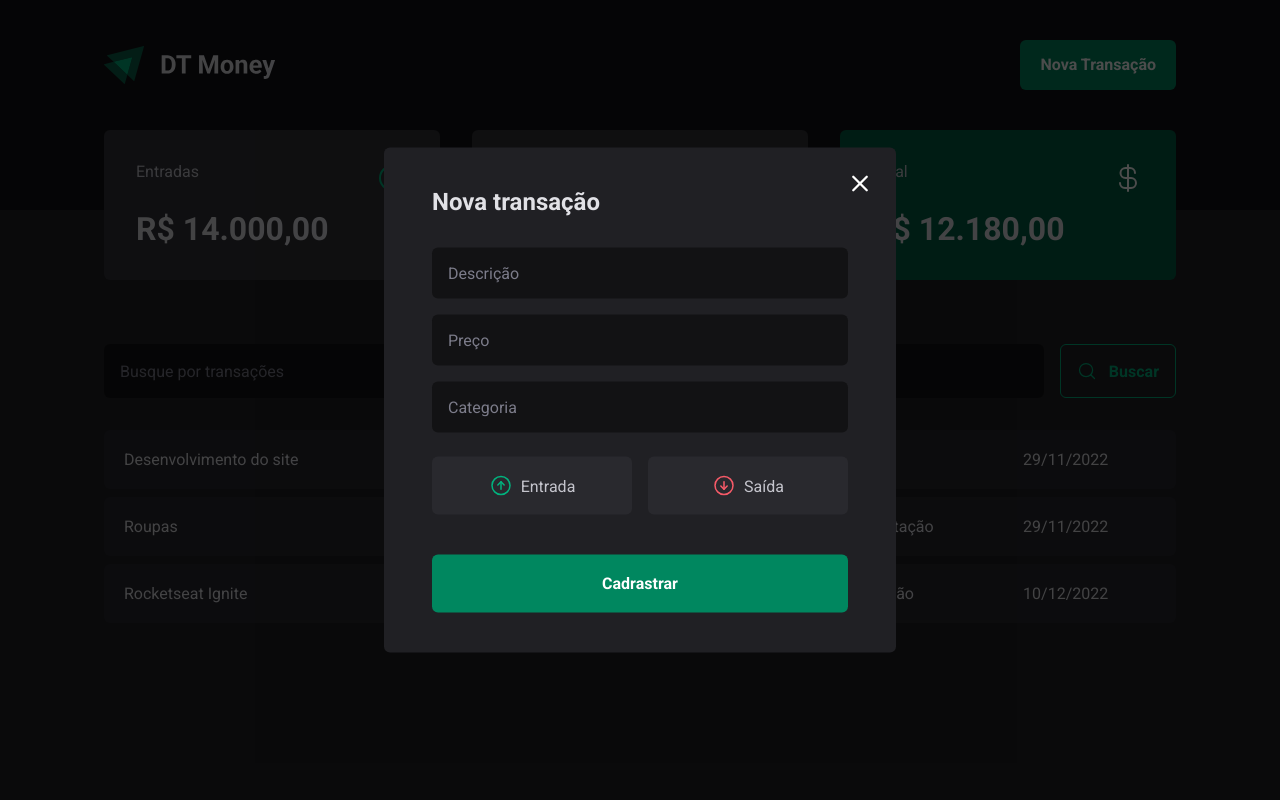
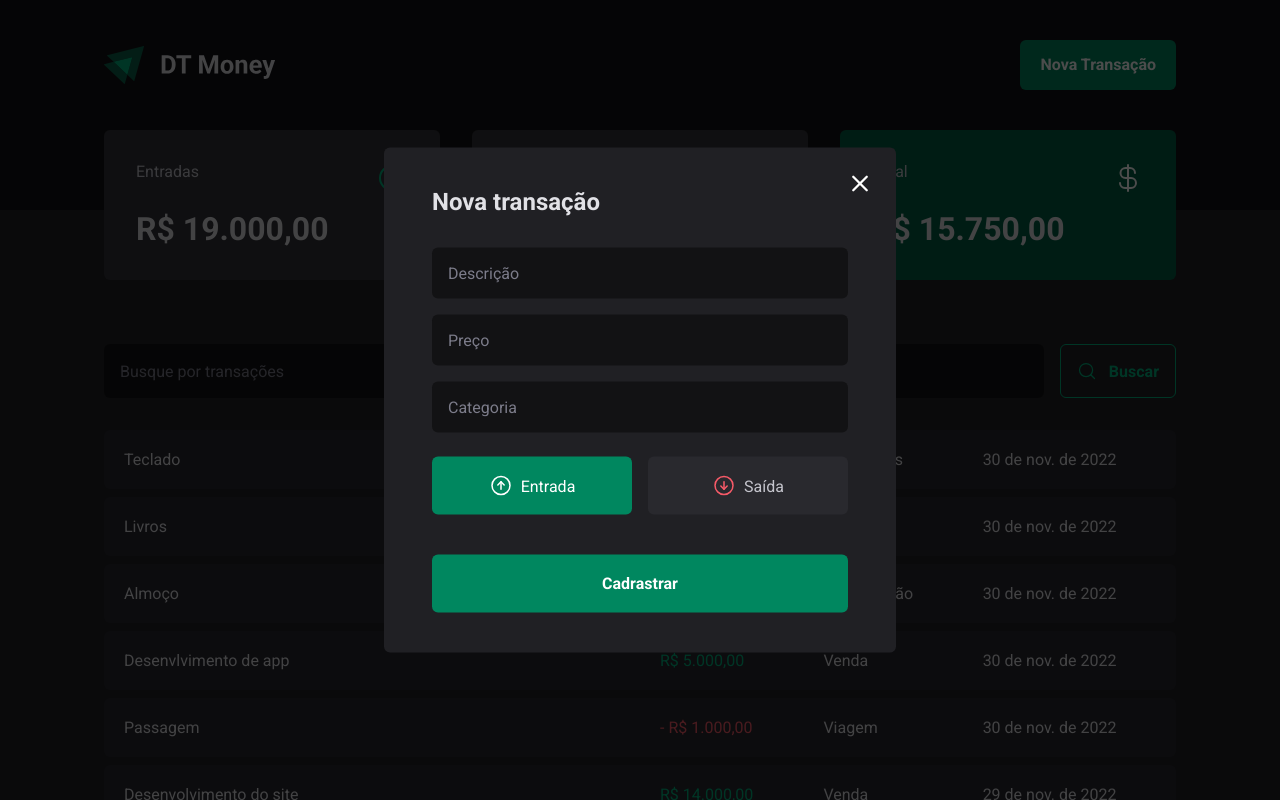
Before and after one commit to Tonysw2/03-ignite-challenge, a React (Vite) app: page / in a window 1280 px wide. Both pictures are taken after a click on the button "Nova Transação". Shown: the top 800 px of the page. Built offline with nearby package versions, Linux system fonts and the light colour scheme; data requests are answered from the project's data file.

Commit message:
Finished applicattion

```diff
--- a/package.json
+++ b/package.json
@@ -11,13 +11,17 @@
     "lint": "eslint src --ext .ts,.tsx"
   },
   "dependencies": {
+    "@hookform/resolvers": "^2.9.10",
     "@radix-ui/react-dialog": "^1.0.2",
     "@radix-ui/react-radio-group": "^1.1.0",
     "@types/styled-components": "^5.1.26",
+    "axios": "^1.2.0",
     "phosphor-react": "^1.4.1",
     "react": "^18.2.0",
     "react-dom": "^18.2.0",
-    "styled-components": "^5.3.6"
+    "react-hook-form": "^7.40.0",
+    "styled-components": "^5.3.6",
+    "zod": "^3.19.1"
   },
   "devDependencies": {
     "@rocketseat/eslint-config": "^1.1.3",
--- a/server.json
+++ b/server.json
@@ -22,7 +22,47 @@
       "type": "outcome",
       "category": "Educação",
       "price": 1770,
-      "createdAt": "2022-12-10T20:20:29.147Z"
+      "createdAt": "2022-11-11T20:20:29.147Z"
+    },
+    {
+      "description": "Passagem",
+      "price": 1000,
+      "category": "Viagem",
+      "type": "outcome",
+      "createdAt": "2022-11-30T14:13:02.504Z",
+      "id": 4
+    },
+    {
+      "description": "Desenvlvimento de app",
+      "price": 5000,
+      "category": "Venda",
+      "type": "income",
+      "createdAt": "2022-11-30T14:15:23.703Z",
+      "id": 5
+    },
+    {
+      "description": "Almoço",
+      "price": 30,
+      "category": "Alimentação",
+      "type": "outcome",
+      "createdAt": "2022-11-30T14:27:33.750Z",
+      "id": 6
+    },
+    {
+      "description": "Livros",
+      "price": 100,
+      "category": "Leitura",
+      "type": "outcome",
+      "createdAt": "2022-11-30T15:06:41.147Z",
+      "id": 7
+    },
+    {
+      "description": "Teclado",
+      "price": 300,
+      "category": "Eletronicos",
+      "type": "outcome",
+      "createdAt": "2022-11-30T15:10:42.970Z",
+      "id": 8
     }
   ]
 }
--- a/src/components/Header/index.tsx
+++ b/src/components/Header/index.tsx
@@ -1,20 +1,27 @@
 import * as Dialog from '@radix-ui/react-dialog'
+import { useState } from 'react'
 import Logo from '../../assets/Logo.svg'
 import { NewTransactionModal } from '../NewTransactionModal'
 import { HeaderContainer, HeaderContent, NewTransactionButton } from './styles'
 
 export function Header() {
+  const [isOpen, setIsOpen] = useState(false)
+
+  function openModalStateChange() {
+    setIsOpen(false)
+  }
+
   return (
     <HeaderContainer>
       <HeaderContent>
         <img src={Logo} alt="" />
 
-        <Dialog.Root>
+        <Dialog.Root open={isOpen} onOpenChange={setIsOpen}>
           <Dialog.Trigger asChild>
             <NewTransactionButton>Nova Transação</NewTransactionButton>
           </Dialog.Trigger>
 
-          <NewTransactionModal />
+          <NewTransactionModal openModalStateChange={openModalStateChange} />
         </Dialog.Root>
       </HeaderContent>
     </HeaderContainer>
--- a/src/components/NewTransactionModal/index.tsx
+++ b/src/components/NewTransactionModal/index.tsx
@@ -1,5 +1,11 @@
+import { zodResolver } from '@hookform/resolvers/zod'
 import * as Dialog from '@radix-ui/react-dialog'
 import { ArrowCircleDown, ArrowCircleUp, X } from 'phosphor-react'
+import { useContext } from 'react'
+import { Controller, useForm } from 'react-hook-form'
+import * as zod from 'zod'
+import { TransactionsContext } from '../../contexts/TransactionsContext'
+
 import {
   CloseButton,
   Content,
@@ -8,7 +14,44 @@ import {
   TransactionTypeButton,
 } from './styles'
 
-export function NewTransactionModal() {
+const newTransactionFormSchema = zod.object({
+  description: zod.string(),
+  price: zod.number(),
+  category: zod.string(),
+  type: zod.enum(['income', 'outcome']),
+})
+
+type NewTransactionFormInputs = zod.infer<typeof newTransactionFormSchema>
+
+interface openModalStateChangeProps {
+  openModalStateChange: () => void
+}
+
+export function NewTransactionModal({
+  openModalStateChange,
+}: openModalStateChangeProps) {
+  const { createTransaction } = useContext(TransactionsContext)
+
+  const {
+    control,
+    register,
+    handleSubmit,
+    reset,
+    formState: { isSubmitting },
+  } = useForm<NewTransactionFormInputs>({
+    resolver: zodResolver(newTransactionFormSchema),
+    defaultValues: {
+      type: 'income',
+    },
+  })
+
+  async function handleCreateNewTransaction(data: NewTransactionFormInputs) {
+    const { description, price, category, type } = data
+    await createTransaction({ description, price, category, type })
+    openModalStateChange()
+    reset()
+  }
+
   return (
     <Dialog.Portal>
       <Overlay />
@@ -20,12 +63,35 @@ export function NewTransactionModal() {
           <X size={24} weight="bold" />
         </CloseButton>
 
-        <form action="">
-          <input type="text" placeholder="Descrição" required />
-          <input type="number" placeholder="Preço" required />
-          <input type="text" placeholder="Categoria" required />
+        <form action="" onSubmit={handleSubmit(handleCreateNewTransaction)}>
+          <input
+            {...register('description')}
+            type="text"
+            placeholder="Descrição"
+            required
+          />
+          <input
+            {...register('price', { valueAsNumber: true })}
+            type="number"
+            placeholder="Preço"
+            required
+          />
+          <input
+            {...register('category')}
+            type="text"
+            placeholder="Categoria"
+            required
+          />
 
-          <TransactionType>
+          <Controller
+            control={control}
+            name="type"
+            render={({ field }) => {
+              return (
+                <TransactionType
+                  onValueChange={field.onChange}
+                  value={field.value}
+                >
                   <TransactionTypeButton variant="income" value="income">
                     <ArrowCircleUp size={24} />
                     <p>Entrada</p>
@@ -36,8 +102,13 @@ export function NewTransactionModal() {
                     <p>Saída</p>
                   </TransactionTypeButton>
                 </TransactionType>
+              )
+            }}
+          />
 
-          <button type="submit">Cadrastrar</button>
+          <button type="submit" disabled={isSubmitting}>
+            Cadrastrar
+          </button>
         </form>
       </Content>
     </Dialog.Portal>
--- a/src/contexts/TransactionsContext.tsx
+++ b/src/contexts/TransactionsContext.tsx
@@ -1,4 +1,5 @@
 import { createContext, ReactNode, useEffect, useState } from 'react'
+import { api } from '../lib/axios'
 
 interface Transaction {
   id: number
@@ -9,8 +10,17 @@ interface Transaction {
   createdAt: string
 }
 
+interface CreateTransactionInput {
+  description: string
+  price: number
+  category: string
+  type: string
+}
+
 interface TransactionsContextType {
   transactions: Transaction[]
+  fetchTransactions: (query?: string) => Promise<void>
+  createTransaction: (data: CreateTransactionInput) => Promise<void>
 }
 
 interface TransactionsProviderProps {
@@ -22,19 +32,40 @@ export const TransactionsContext = createContext({} as TransactionsContextType)
 export function TransactionsProvider({ children }: TransactionsProviderProps) {
   const [transactions, setTransactions] = useState<Transaction[]>([])
 
-  async function loadTransactions() {
-    const response = await fetch('http://localhost:3000/transactions')
-    const data = await response.json()
+  async function fetchTransactions(query?: string) {
+    const response = await api.get('/transactions', {
+      params: {
+        _sort: 'createdAt',
+        _order: 'desc',
+        q: query,
+      },
+    })
 
-    setTransactions(data)
+    setTransactions(response.data)
+  }
+
+  async function createTransaction(data: CreateTransactionInput) {
+    const { description, price, category, type } = data
+
+    const response = await api.post('transactions', {
+      description,
+      price,
+      category,
+      type,
+      createdAt: new Date(),
+    })
+
+    setTransactions((state) => [response.data, ...state])
   }
 
   useEffect(() => {
-    loadTransactions()
+    fetchTransactions()
   }, [])
 
   return (
-    <TransactionsContext.Provider value={{ transactions }}>
+    <TransactionsContext.Provider
+      value={{ transactions, fetchTransactions, createTransaction }}
+    >
       {children}
     </TransactionsContext.Provider>
   )
--- /dev/null
+++ b/src/lib/axios.ts
@@ -0,0 +1,5 @@
+import axios from 'axios'
+
+export const api = axios.create({
+  baseURL: 'http://localhost:3000',
+})
--- a/src/pages/Transactions/components/SearchForm/index.tsx
+++ b/src/pages/Transactions/components/SearchForm/index.tsx
@@ -1,12 +1,40 @@
+import { zodResolver } from '@hookform/resolvers/zod'
 import { MagnifyingGlass } from 'phosphor-react'
+import { useContext } from 'react'
+import { useForm } from 'react-hook-form'
+import * as zod from 'zod'
+import { TransactionsContext } from '../../../../contexts/TransactionsContext'
 import { SearchFormContainer } from './styles'
 
+const searchFormSchema = zod.object({
+  query: zod.string(),
+})
+
+type SearchFormInputs = zod.infer<typeof searchFormSchema>
+
 export function SearchForm() {
+  const { fetchTransactions } = useContext(TransactionsContext)
+  const {
+    register,
+    handleSubmit,
+    formState: { isSubmitting },
+  } = useForm<SearchFormInputs>({
+    resolver: zodResolver(searchFormSchema),
+  })
+
+  async function handleSearchTransactions(data: SearchFormInputs) {
+    await fetchTransactions(data.query)
+  }
+
   return (
-    <SearchFormContainer>
-      <input type="text" placeholder="Busque por transações" />
+    <SearchFormContainer onSubmit={handleSubmit(handleSearchTransactions)}>
+      <input
+        type="text"
+        placeholder="Busque por transações"
+        {...register('query')}
+      />
 
-      <button type="submit">
+      <button type="submit" disabled={isSubmitting}>
         <MagnifyingGlass size={20} />
         <p>Buscar</p>
       </button>
--- a/src/pages/Transactions/components/SearchForm/styles.ts
+++ b/src/pages/Transactions/components/SearchForm/styles.ts
@@ -33,7 +33,12 @@ export const SearchFormContainer = styled.form`
     font-weight: bold;
     border-radius: 6px;
 
-    &:hover {
+    &:disabled {
+      opacity: 0.5;
+      cursor: not-allowed;
+    }
+
+    &:not(:disabled):hover {
       background: ${(props) => props.theme['green-300']};
       border: 1px solid ${(props) => props.theme['green-300']};
       color: ${(props) => props.theme.white};
--- a/src/utils/Formatter.ts
+++ b/src/utils/Formatter.ts
@@ -1,4 +1,8 @@
-export const dateFormatter = new Intl.DateTimeFormat('pt-br')
+export const dateFormatter = new Intl.DateTimeFormat('pt-br', {
+  day: 'numeric',
+  month: 'short',
+  year: 'numeric',
+})
 
 export const priceFormatter = new Intl.NumberFormat('pt-br', {
   style: 'currency',
```
Also changed, not shown: 1 other file (tests, documents, lock files or other folders). Lines whose indentation alone changed are shown as unchanged.
